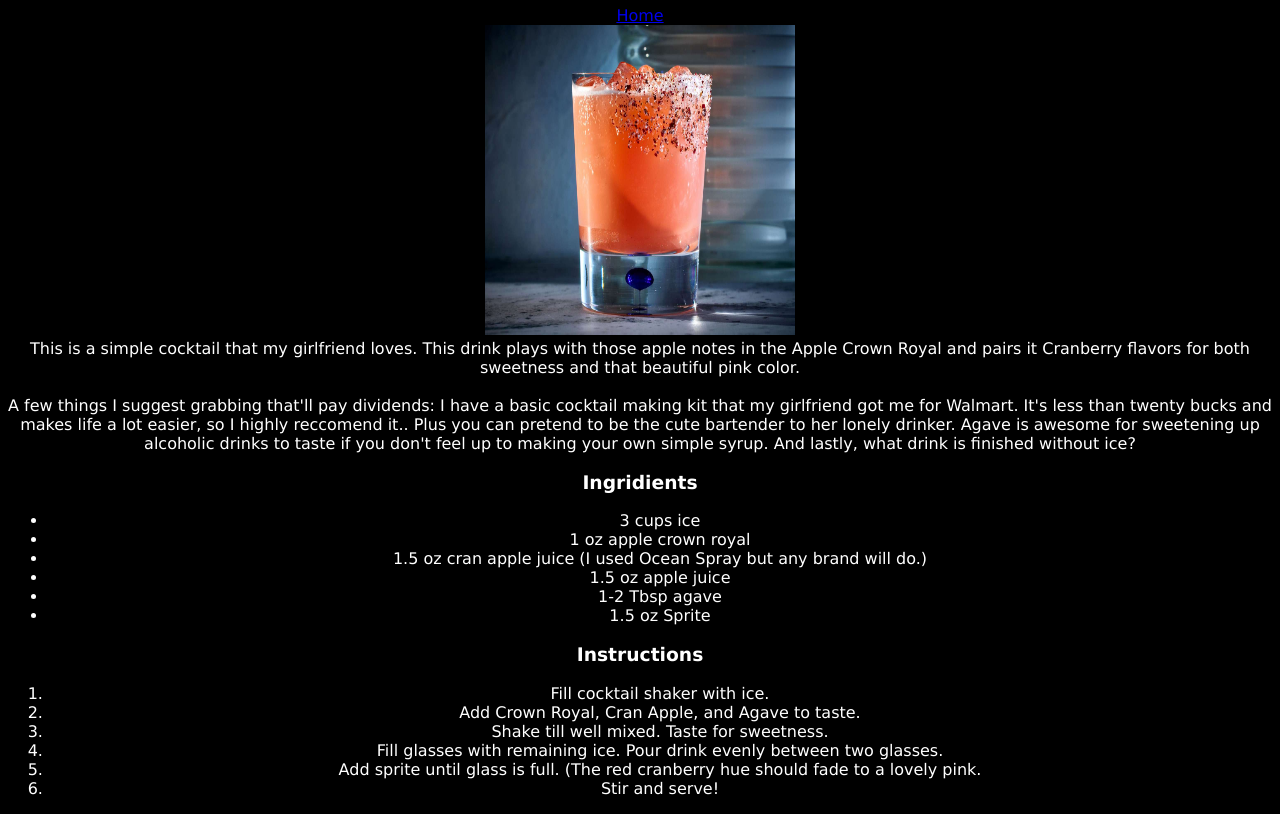
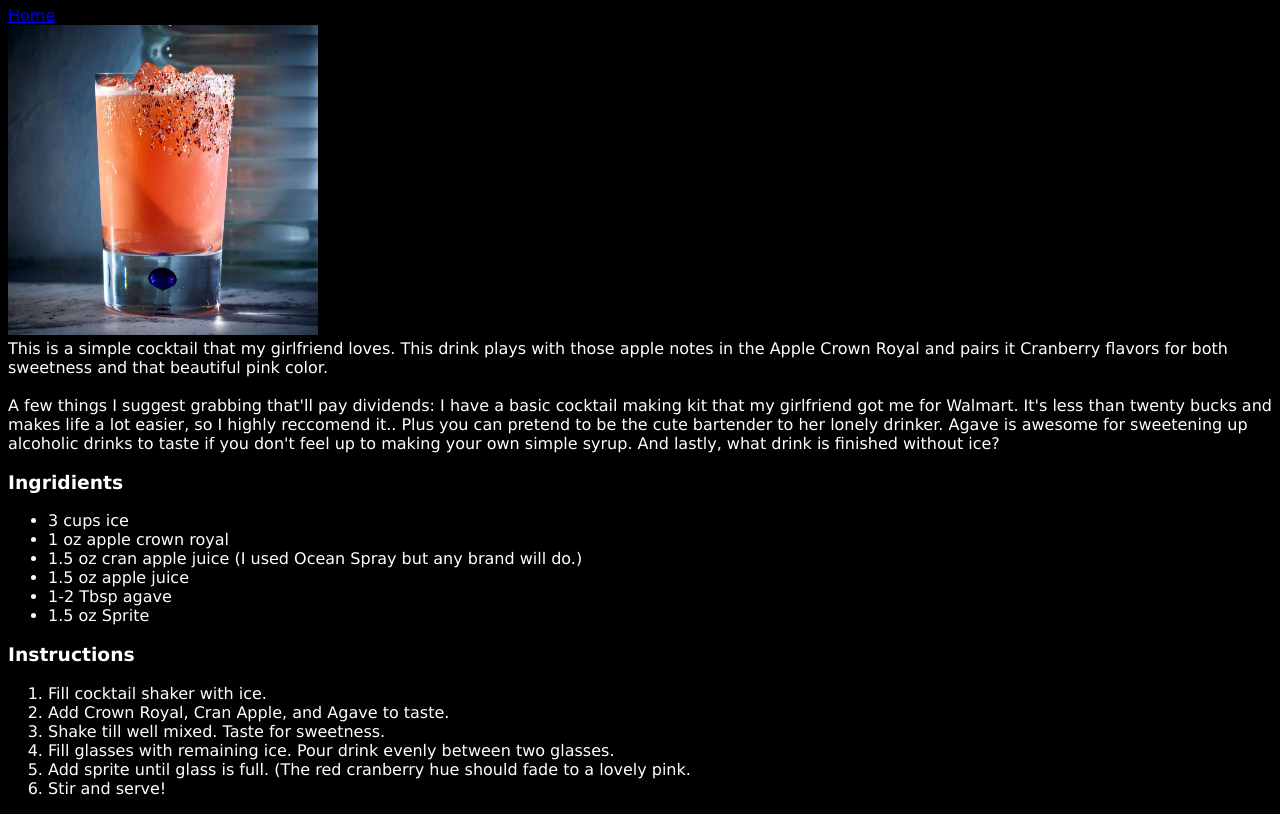
Before and after one commit to Chriscarlyle/odin-recipes, a plain HTML site: page recipes/love-on-the-rocks.html in a window 1280 px wide. Shown: the part 75-889 px from the top of the page. Drawn offline with Linux system fonts and the light colour scheme.

Commit message:
Fix text align on recipe pages

```diff
--- a/recipes/love-on-the-rocks.html
+++ b/recipes/love-on-the-rocks.html
@@ -7,7 +7,7 @@
     <link rel="stylesheet" href="../styles.css">
 
 </head>
-<body>
+<body class="recbody">
     <h1>Love on the Rocks</h1>
     <a href="../index.html">Home</a>
   <br>  <img src="../images/love-on-the-rocks.jpg" height="310" width="310" alt="Love on the Rocks photo">
--- a/styles.css
+++ b/styles.css
@@ -3,11 +3,20 @@ img.main {
     height: 300;
 }
 
+
+.recbody {
+    text-align: left;
+}
+
+.indbody {
+    text-align: center;
+}
+
 body {
     background-color: black;
     color: white;
-    text-align: center;
 }
+
 
 button {
     background-color: gray;
```
Also changed, not shown: index.html (+1 -1 lines), recipes/Easy-Mashed-Potatoes.html (+1 -2 lines), recipes/Smothered-Chicken-and-Brocoli.html (+1 -1 lines).
